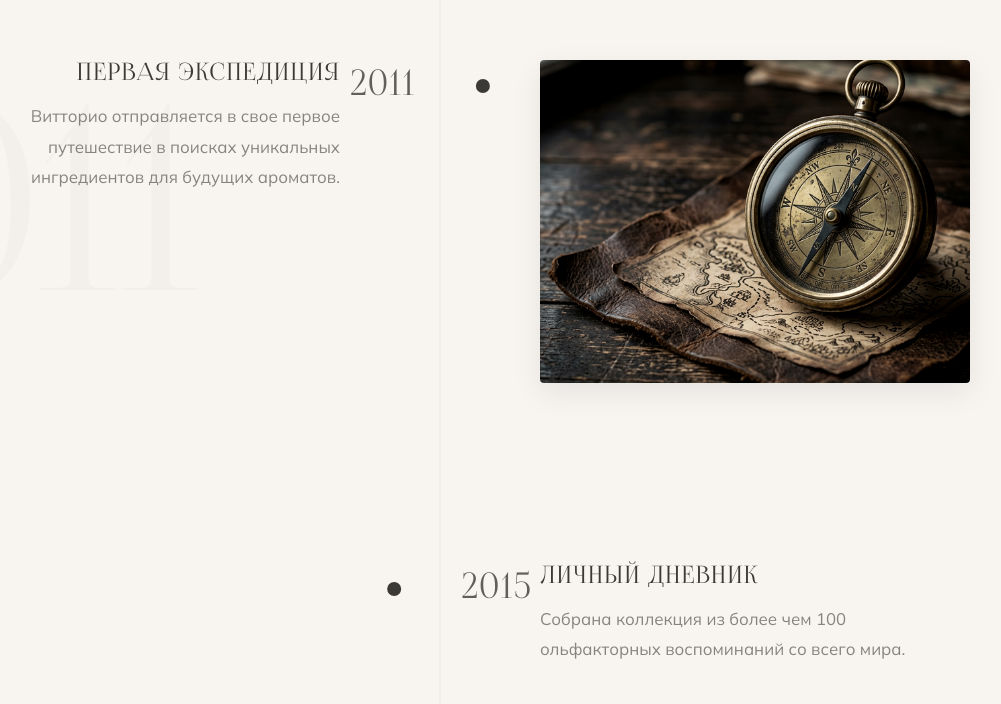
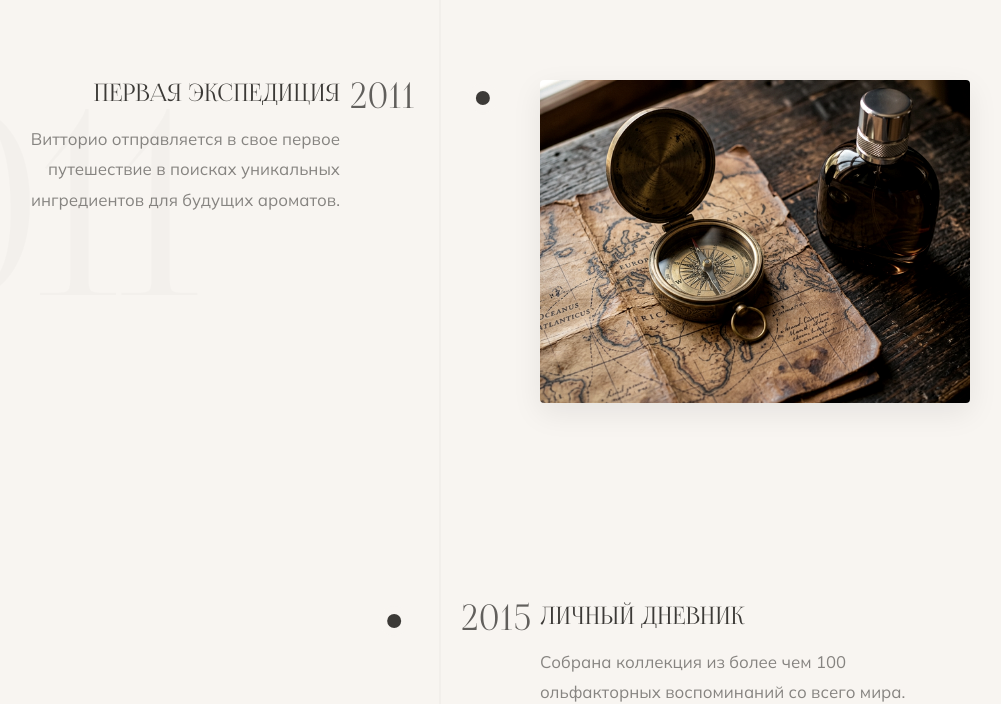
Before and after one commit to Kennekx1/www, a Next.js app: page /about in a window 1280 px wide. Shown: the part 3946-4650 px from the top of the page, without its empty margins (200-1201 px from the left). Built offline with nearby package versions, Linux system fonts and the light colour scheme.

Commit message:
fix(about): unify bottle design across all timeline stages and fix vertical alignment

```diff
--- a/src/app/about/AboutClient.module.scss
+++ b/src/app/about/AboutClient.module.scss
@@ -428,7 +428,7 @@
         grid-template-columns: 1fr 1fr;
         gap: 160px;
         align-items: flex-start;
-        padding-top: 40px;
+        padding-top: 60px; // Spacing at top of node
 
         &.left {
             .nodeContent {
@@ -509,7 +509,8 @@
 .nodeYear {
     position: absolute;
     left: 0;
-    top: 48px;
+    top: 66px; // Align dot with center of first line of text (60px + ~6px half-height of text)
+    height: 24px; // Match title height roughly
     display: flex;
     align-items: center;
     gap: 20px;
@@ -538,8 +539,9 @@
         font-family: var(--font-heading);
         font-size: 1.5rem;
         text-transform: uppercase;
+        margin-top: 0; // Fix: browser default margin could push text down
         margin-bottom: 15px;
-        letter-spacing: 1px;
+        line-height: 1.2;
     }
 
     .itemText {
--- a/src/app/about/AboutClient.tsx
+++ b/src/app/about/AboutClient.tsx
@@ -245,8 +245,10 @@ export default function AboutClient() {
                                     <span>{item.year}</span>
                                 </div>
                                 <div className={styles.nodeContent}>
-                                    <h3 className={styles.itemTitle}>{item.title[language as 'ru' | 'kk']}</h3>
-                                    <p className={styles.itemText}>{item.text[language as 'ru' | 'kk']}</p>
+                                    <Reveal direction={i % 2 === 0 ? "left" : "right"}>
+                                        <h3 className={styles.itemTitle}>{item.title[language as 'ru' | 'kk']}</h3>
+                                        <p className={styles.itemText}>{item.text[language as 'ru' | 'kk']}</p>
+                                    </Reveal>
                                 </div>
                                 <div className={styles.nodeImage}>
                                     <Reveal direction={i % 2 === 0 ? "right" : "left"}>
```
Also changed, not shown: public/assets/images/about/timeline/2011.png, public/assets/images/about/timeline/2015.png.
